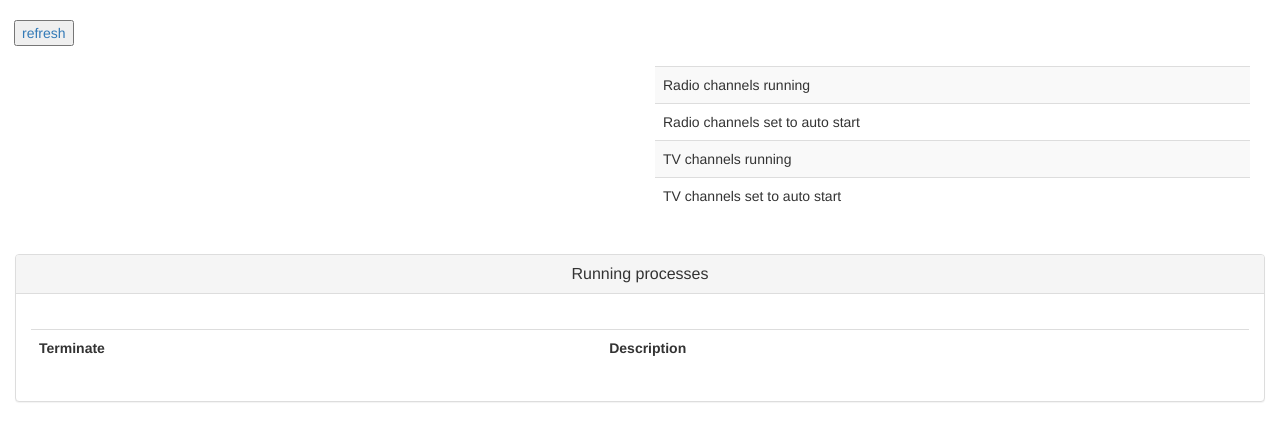
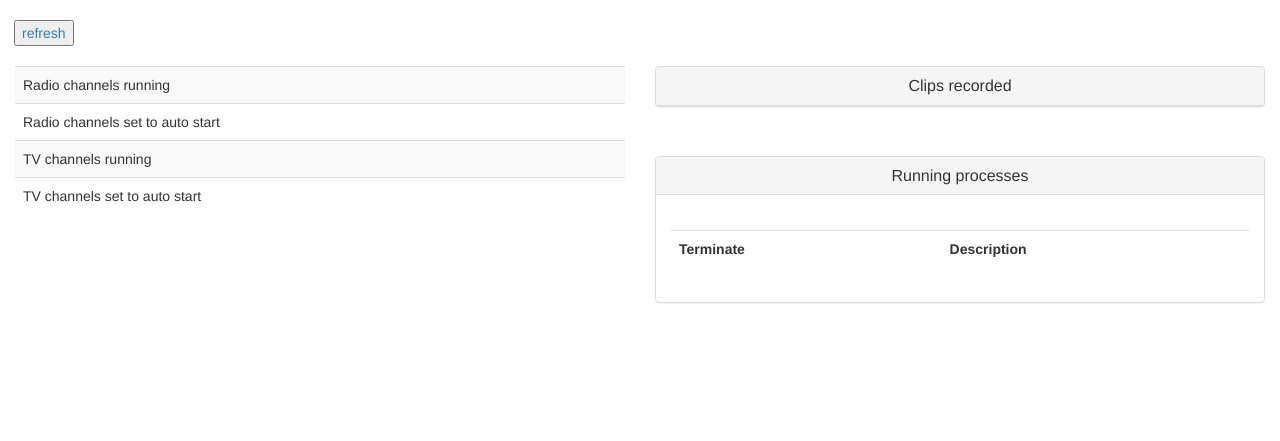
Before and after one commit to SirDukey/Novus_recording_system, a Flask app: template templates/ps_list.html in a window 1280 px wide. Shown: the part 51-492 px from the top of the page. Run offline with Flask 2, Linux system fonts and the light colour scheme; the template is opened without the code that fills it, so the values that code supplies are empty; some libraries are stand-ins or nearby versions.

Commit message:
adjusting ps_lst.html

```diff
--- a/templates/ps_list.html
+++ b/templates/ps_list.html
@@ -5,18 +5,7 @@
 <br>
 <br>
 
-<div class="container-fluid">
-
-    <div class="col-md-6">
-        {% for clip in show_clips() %}
-            {% if clip != 'sync.sh' %}
-                {{ clip }}<br>
-            {% endif %}
-        {% endfor %}
-    </div>
-
-
-    <div class="col-md-6">
+<div class="container col-md-6">
 
         <table class="table table-striped">
             <tr><td>Radio channels running</td><td>{{ mp3_running() }}</td></tr>
@@ -25,13 +14,28 @@
             <tr><td>TV channels set to auto start</td><td>{{ tcount_enabled() }}</td></tr>
         </table>
 
+</div>
+
+
+<div class="container-fluid col-md-6">
+    <div class="panel panel-default">
+        <div class="panel-heading">
+            <h3 class="panel-title text-center">Clips recorded</h3>
+        </div>
+        <div class="panel-body col-md-6">
+            {% for clip in show_clips() %}
+                {% if clip != 'sync.sh' %}
+                    {{ clip }}<br>
+                {% endif %}
+            {% endfor %}
+        </div>
     </div>
-
 </div>
 
 &nbsp
 
-<div class="container-fluid col-lg-12">
+<div class="container-fluid col-md-6">
+
     <div class="panel panel-default">
       <div class="panel-heading">
         <h3 class="panel-title text-center">Running processes</h3>
@@ -56,6 +60,9 @@
 
       </div>
     </div>
+
 </div>
 
+
+
 {% endblock %}
```
